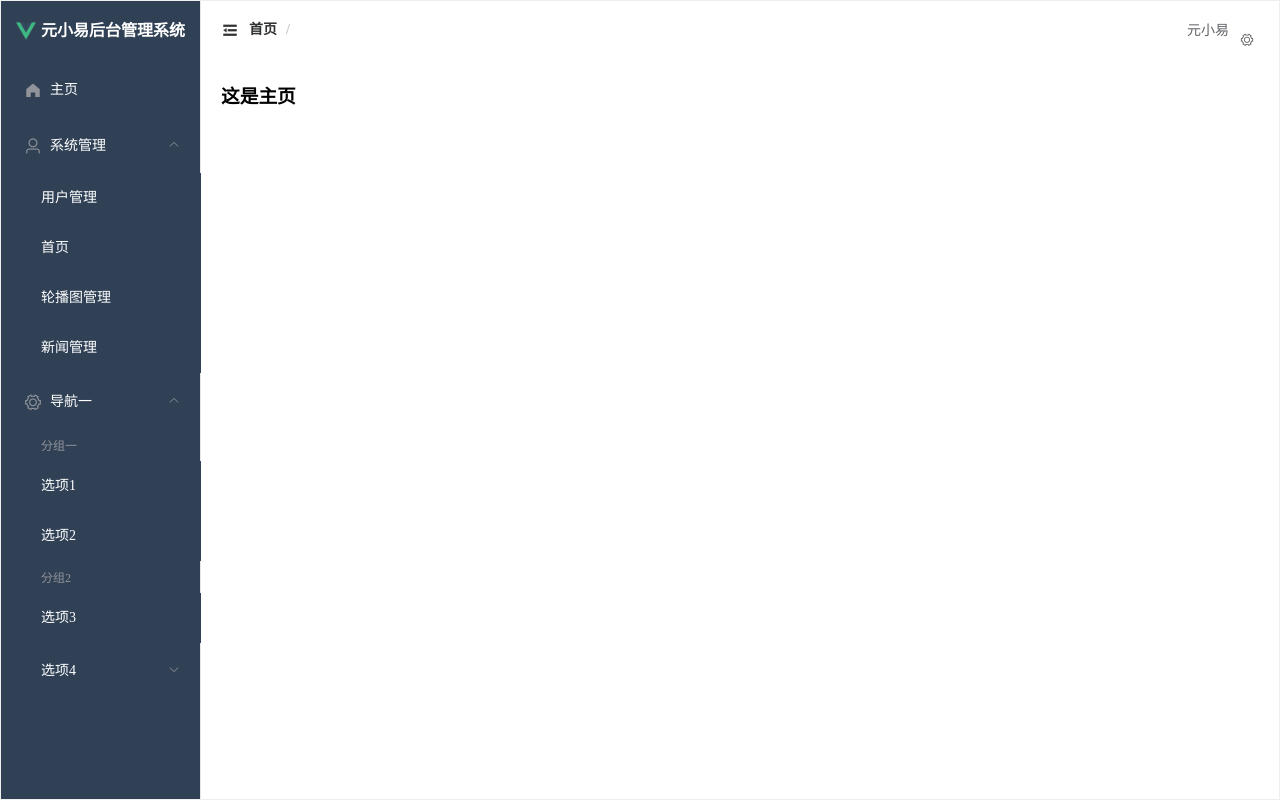
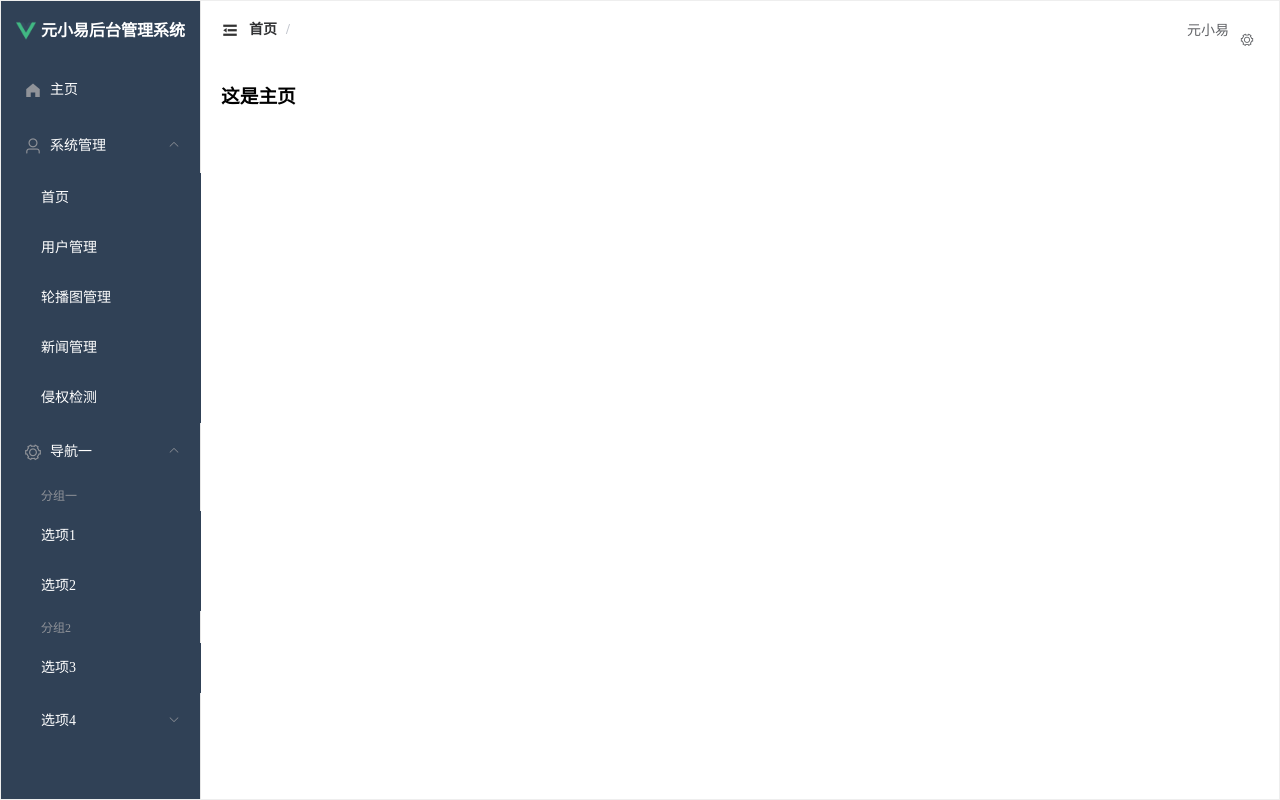
Before and after one commit to famaself/famaself-City_Web_Back, a Vue app: page /home in a window 1280 px wide. Both pictures are taken after a click on the element "系统管理". Built offline with nearby package versions, Linux system fonts and the light colour scheme.

Commit message:
Update Aside.vue

```diff
--- a/src/components/Aside.vue
+++ b/src/components/Aside.vue
@@ -25,10 +25,11 @@
         <template slot="title"><i class="el-icon-user"></i>
          <span slot="title">系统管理</span>
         </template>
+          <el-menu-item index="home">首页</el-menu-item>
           <el-menu-item index="user">用户管理</el-menu-item>
-           <el-menu-item index="home">首页</el-menu-item>
-        <el-menu-item index="carousel">轮播图管理</el-menu-item>
+          <el-menu-item index="carousel">轮播图管理</el-menu-item>
           <el-menu-item index="news">新闻管理</el-menu-item>
+          <el-menu-item index="check">侵权检测</el-menu-item>
       </el-submenu>
         <!-- <el-submenu index="1-4">
           <template slot="title">选项4</template>
```
